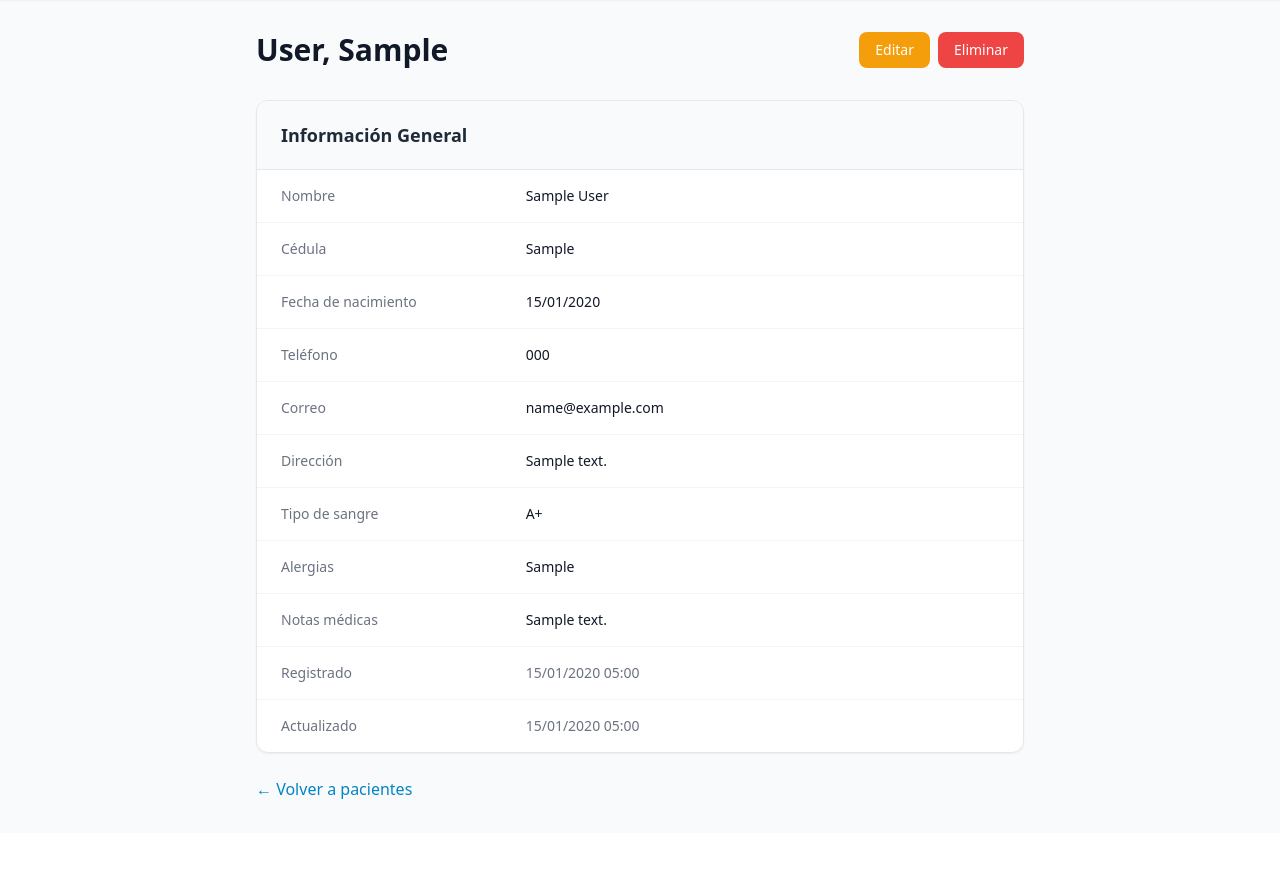
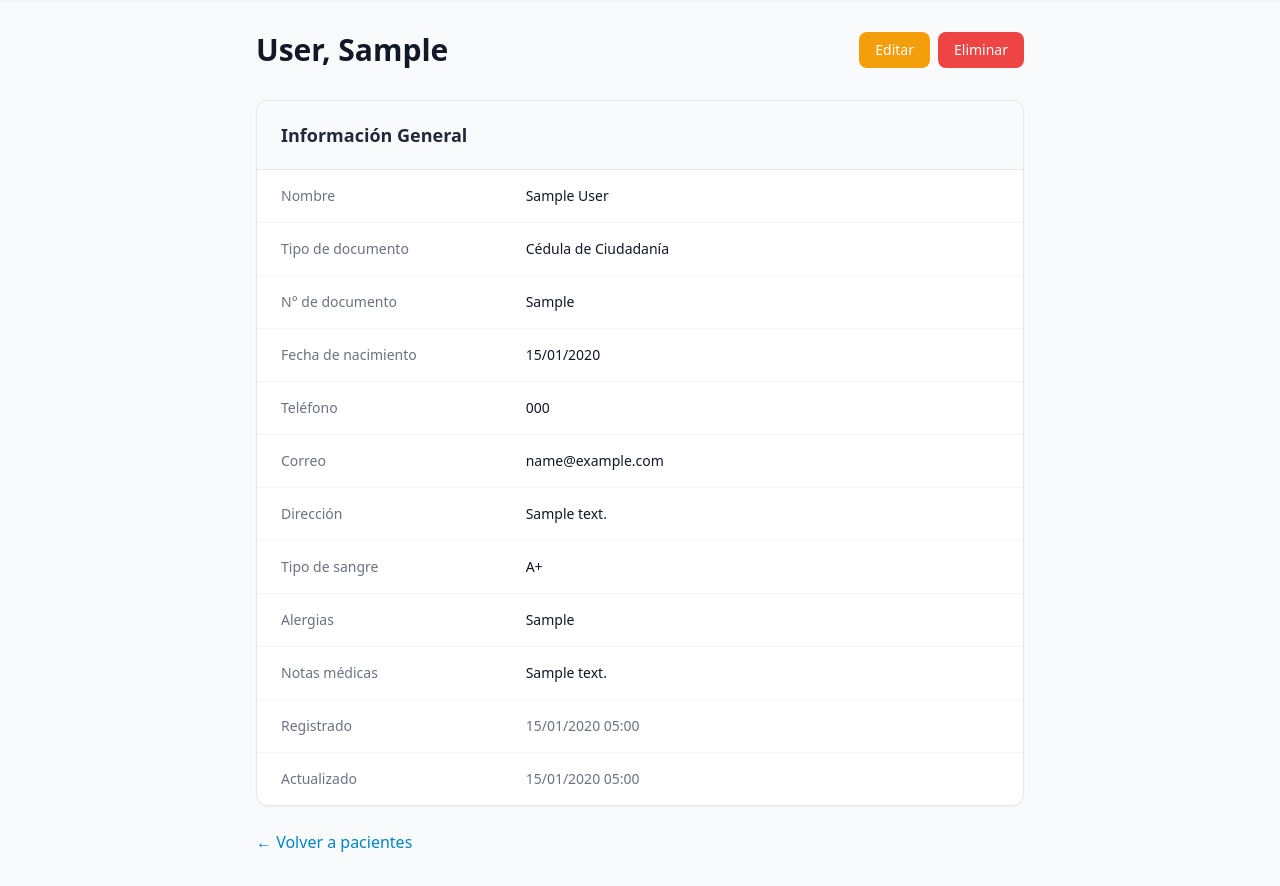
Before and after one commit to suarezpossoyojhanalexis-netizen/dentalPro, a Django app: page /pacientes/1/ in a window 1280 px wide. Shown: the part 65-951 px from the top of the page. Before the commit the page ends 864 px from the top, so only its background shows below. Run offline with Django 5.2, Linux system fonts and the light colour scheme; tables that the repository leaves empty hold one stand-in row (values such as "Sample post").

Commit message:
feat: agregué campo tipo de documento (CC, CE, TI, NIT, Pasaporte) al modelo Patient

```diff
--- a/pacientes/admin.py
+++ b/pacientes/admin.py
@@ -4,6 +4,6 @@ from .models import Patient
 
 @admin.register(Patient)
 class PatientAdmin(admin.ModelAdmin):
-    list_display = ['last_name', 'first_name', 'cedula', 'phone', 'is_active']
-    list_filter = ['is_active', 'blood_type']
+    list_display = ['last_name', 'first_name', 'document_type', 'cedula', 'phone', 'is_active']
+    list_filter = ['is_active', 'blood_type', 'document_type']
     search_fields = ['first_name', 'last_name', 'cedula', 'phone']
--- a/pacientes/models.py
+++ b/pacientes/models.py
@@ -13,8 +13,19 @@ class Patient(models.Model):
         ('O+', 'O+'), ('O-', 'O-'), ('AB+', 'AB+'), ('AB-', 'AB-'),
     ]
 
+    DOCUMENT_TYPE_CHOICES = [
+        ('CC', 'Cédula de Ciudadanía'),
+        ('CE', 'Cédula de Extranjería'),
+        ('TI', 'Tarjeta de Identidad'),
+        ('NIT', 'NIT'),
+        ('Pasaporte', 'Pasaporte'),
+    ]
+
     first_name = models.CharField('Nombre', max_length=100)
     last_name = models.CharField('Apellido', max_length=100)
+    document_type = models.CharField(
+        'Tipo de documento', max_length=20, choices=DOCUMENT_TYPE_CHOICES, default='CC'
+    )
     cedula = models.CharField('Cédula', max_length=10, unique=True, validators=[cedula_validator])
     birth_date = models.DateField('Fecha de nacimiento')
     phone = models.CharField('Teléfono', max_length=15, blank=True)
--- a/templates/pacientes/detalle.html
+++ b/templates/pacientes/detalle.html
@@ -20,7 +20,11 @@
                 <dd class="col-span-2 text-sm text-gray-900">{{ patient.first_name }} {{ patient.last_name }}</dd>
             </div>
             <div class="px-6 py-4 grid grid-cols-3 gap-4">
-                <dt class="text-sm font-medium text-gray-500">Cédula</dt>
+                <dt class="text-sm font-medium text-gray-500">Tipo de documento</dt>
+                <dd class="col-span-2 text-sm text-gray-900">{{ patient.get_document_type_display }}</dd>
+            </div>
+            <div class="px-6 py-4 grid grid-cols-3 gap-4">
+                <dt class="text-sm font-medium text-gray-500">N° de documento</dt>
                 <dd class="col-span-2 text-sm text-gray-900">{{ patient.cedula }}</dd>
             </div>
             <div class="px-6 py-4 grid grid-cols-3 gap-4">
```
Also changed, not shown: pacientes/forms.py (+6 -4 lines), pacientes/tests/test_patients_crud.py (+12 -0 lines), pacientes/migrations/0002_patient_document_type.py (added).
